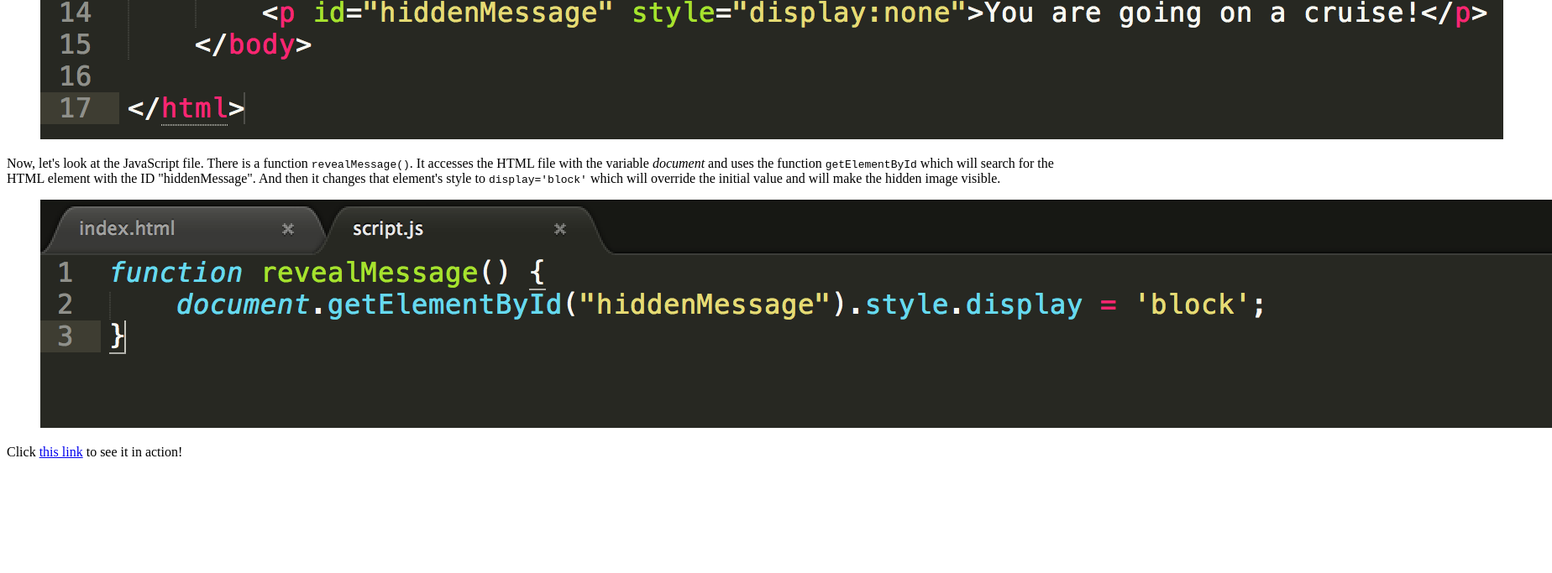
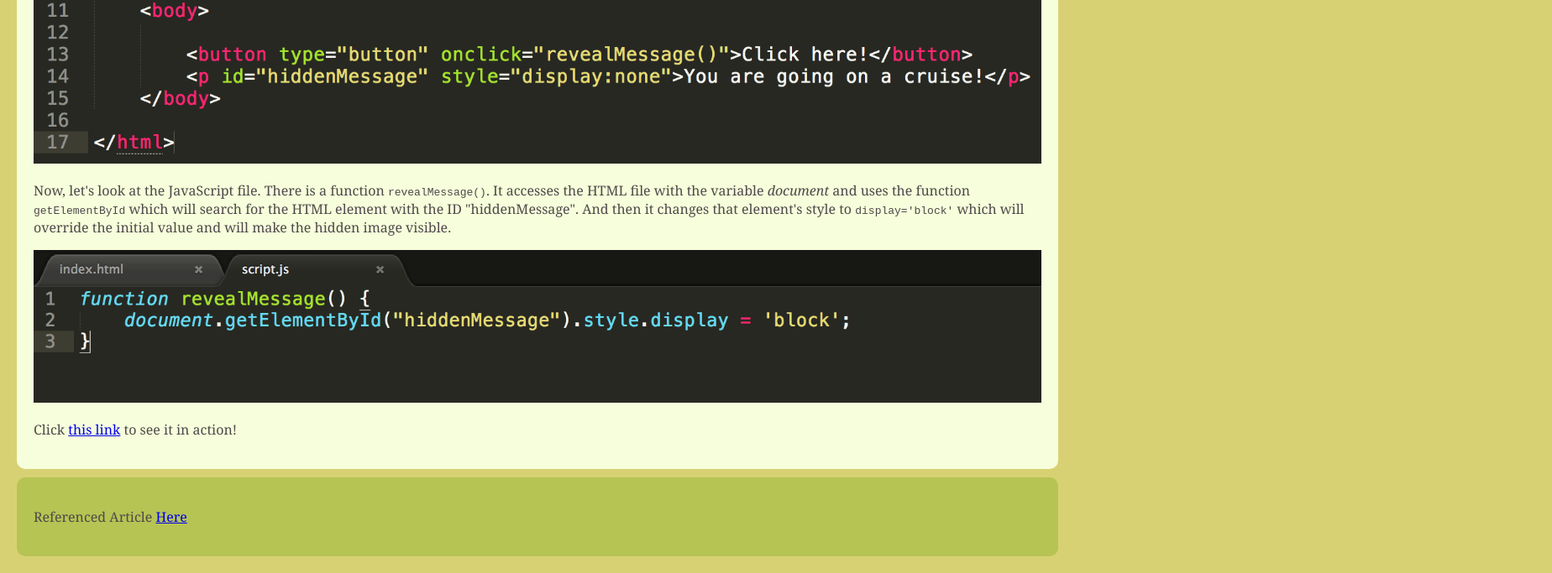
Before and after one commit to brasacca/Blog, a plain HTML site: page blog3.html in a window 1280 px wide. Shown: the part 831-1514 px from the top of the page at 84% size, 1848 px wide, since content can reach past the window. Before the commit the page ends 1395 px from the top, so only its background shows below. Drawn offline with Linux system fonts and the light colour scheme.

Commit message:
blog3 style

```diff
--- a/blog3.html
+++ b/blog3.html
@@ -11,7 +11,7 @@
     <body>
         <header>
             <h1>Katie's Web Dev Blog</h1>
-        </head>
+        </header>
 
         <main>
             <h2>Basic JavaScript to Make Static Website Interactive</h2>
@@ -53,7 +53,7 @@
         </main>
 
         <footer>
-
+            <p>Referenced Article <a href="https://medium.com/@blondiebytes/how-to-create-interactive-websites-with-javascript-627a6d998fed">Here</a></p>
         </footer>
     </body>
 
--- a/style3.css
+++ b/style3.css
@@ -0,0 +1,45 @@
+header {
+    font-size: 1.5em;
+    text-align: center;
+    background-color: #b6c454;
+    padding: 10px;
+    font-family: Georgia, serif;
+    color: #4e4949;
+    border-radius: 10px;
+}
+
+body {
+    background-color: #d8d174;
+    font-family: Georgia, serif;
+    margin: 20px;
+}
+
+main {
+    background-color: #f6fedb;
+    border-radius: 10px;
+    padding: 20px;
+    margin: 10px 0;
+    color: #4e4949;
+    display: flex;
+    flex-direction: column;
+}
+
+h2 {
+    text-align: center;
+}
+
+img {
+    width: 100%;
+}
+
+figure {
+    margin: 0;
+}
+
+footer {
+    background-color: #b6c454;
+    padding: 20px;
+    font-family: Georgia, serif;
+    color: #4e4949;
+    border-radius: 10px;
+}
```
